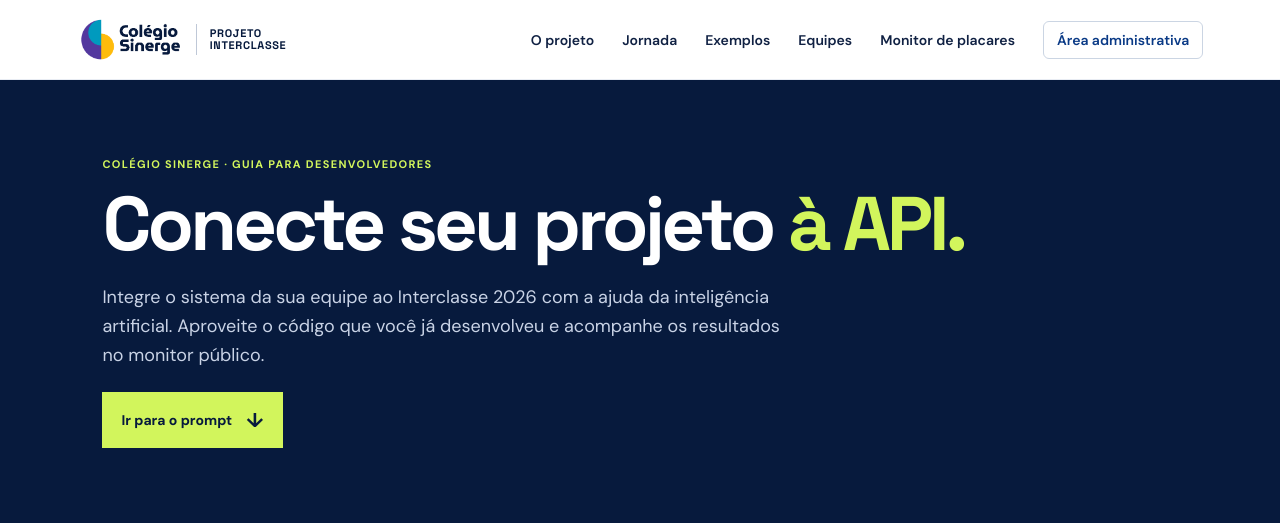
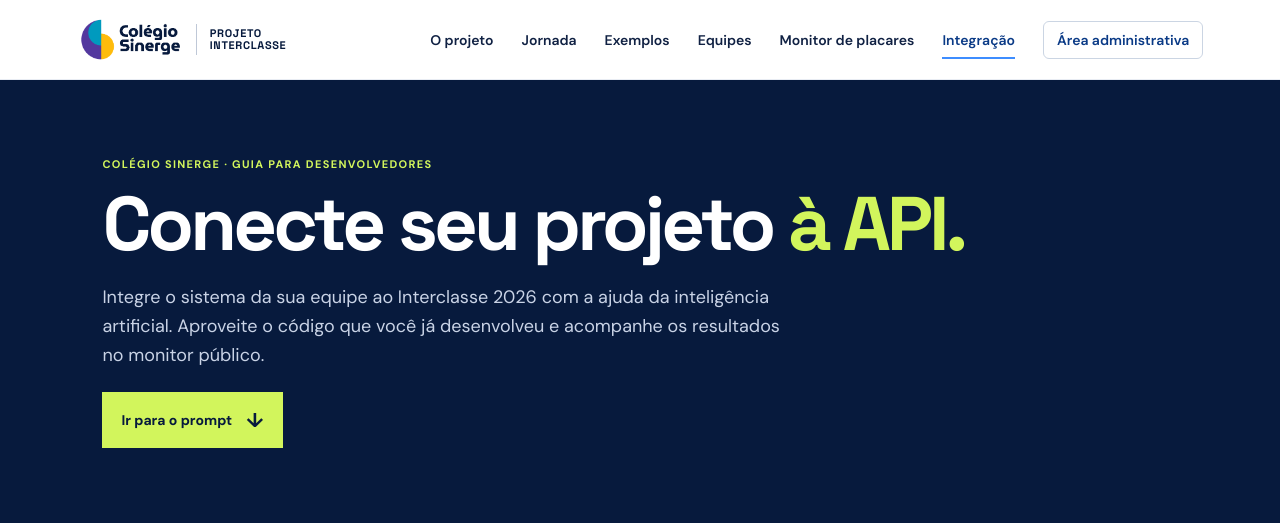
Before and after one commit to rvarjao/placar-eletronico-api, a Flask app: page /integracao in a window 1280 px wide. Shown: the top 523 px of the page. Run offline with Flask 3, Linux system fonts and the light colour scheme.

Commit message:
Integra guia de API à landing page e à navegação

```diff
--- a/exemplos/api-completa/templates/partials/site_header.html
+++ b/exemplos/api-completa/templates/partials/site_header.html
@@ -10,6 +10,7 @@
       <a href="{{ url_for('inicio') }}#exemplos">Exemplos</a>
       <a href="{{ url_for('inicio') }}#equipes">Equipes</a>
       <a href="{{ url_for('monitor.pagina') }}"{% if request.endpoint == 'monitor.pagina' %} aria-current="page"{% endif %}>Monitor de placares</a>
+      <a href="{{ url_for('integracao') }}"{% if request.endpoint == 'integracao' %} aria-current="page"{% endif %}>Integração</a>
       <a class="admin-link" href="{{ url_for('admin.login') }}">Área administrativa</a>
     </nav>
   </header>
```
